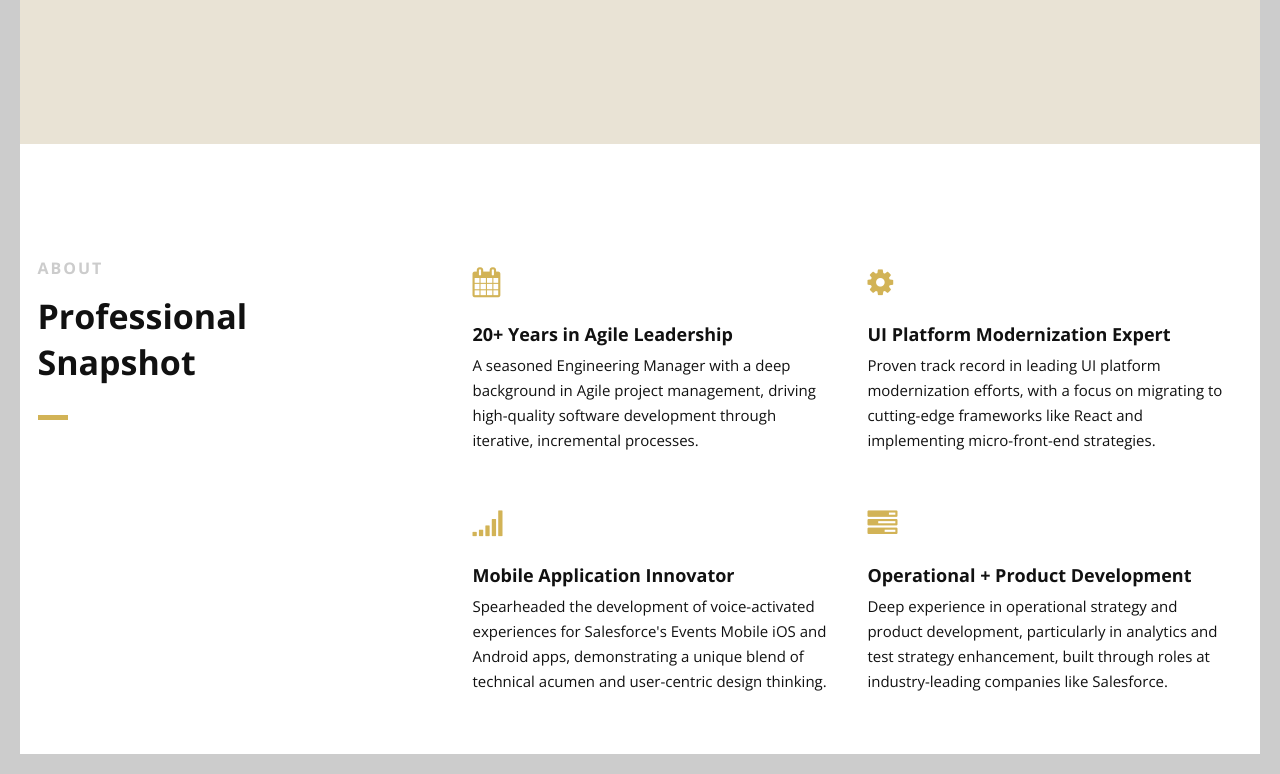
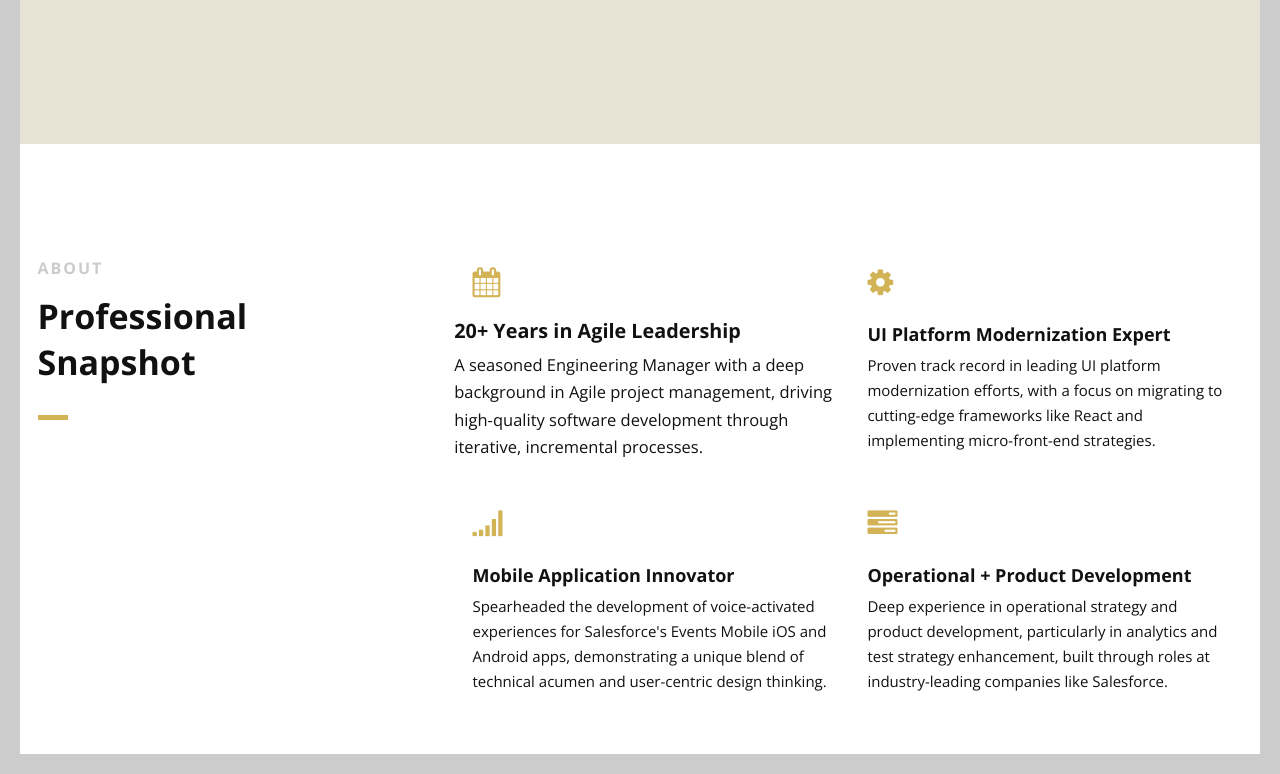
Before and after one commit to jsc0ded/adamdrazic, a plain HTML site: page index.html in a window 1280 px wide. In both pictures the pointer is over the element 649 px from the left and 1290 px from the top of the page. Shown: the part 916-1690 px from the top of the page. Drawn offline with nearby package versions, Linux system fonts and the light colour scheme.

Commit message:
:hover on the h4 to make it pop

```diff
--- a/css/style.css
+++ b/css/style.css
@@ -865,7 +865,14 @@ h6 {
 
 .icon-top .icon-block-description {
     padding-top: 25px;
-}
+    transition: all 0.3s;
+}
+
+.icon-block-description:hover {
+    transform: scale(1.1);
+
+}
+
 
 /* --------- 5.2 Parallax Elements ---------- */
 
```
